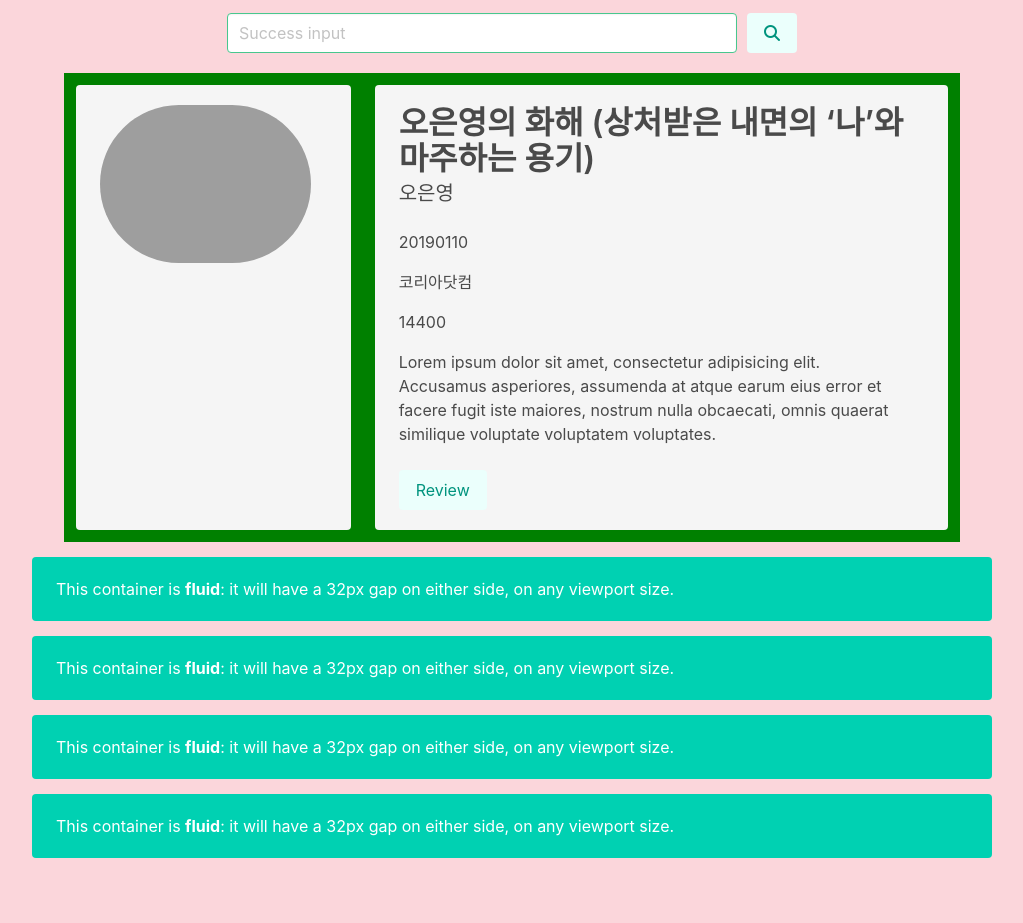
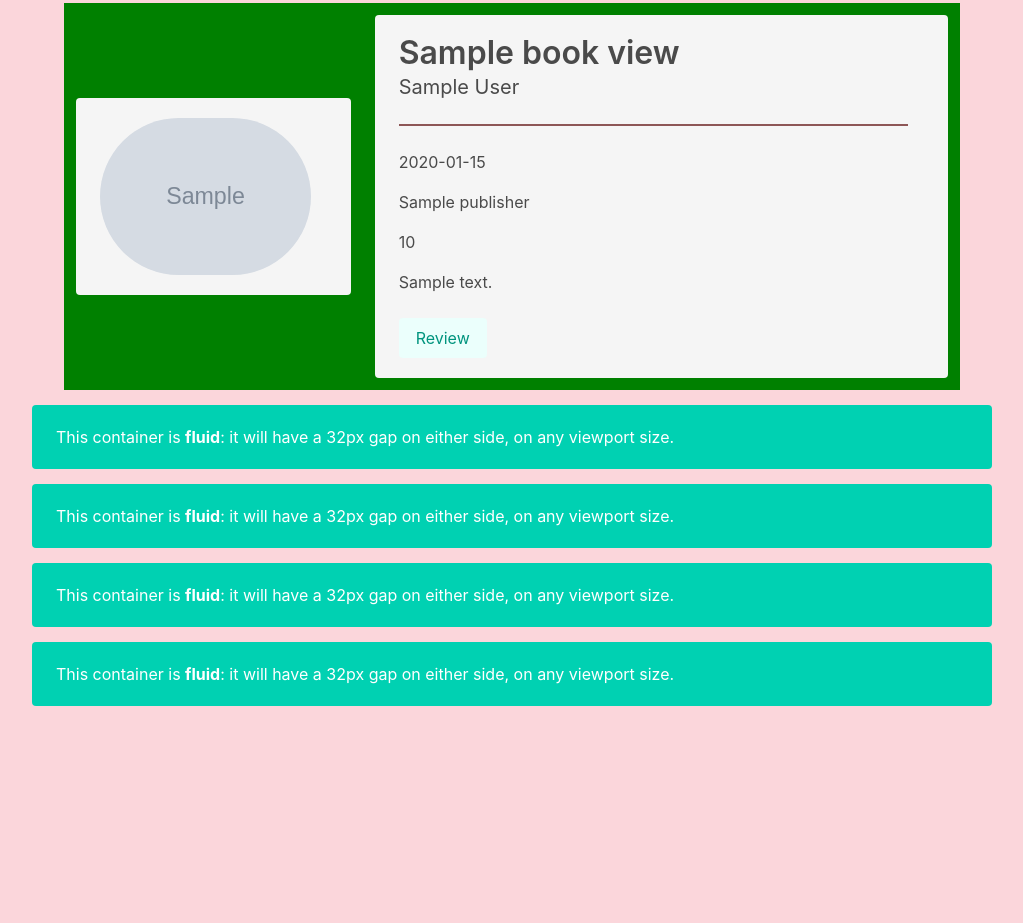
Before and after one commit to MoonJongHyeon1095/hanghae9th_W1_F_4, a Flask app: template app/templates/book.html in a window 1280 px wide. Shown: the part 202-1125 px from the top of the page, without its empty margins (128-1151 px from the left). After the commit the page ends 908 px from the top, so only its background shows below. Run offline with Flask 2, Linux system fonts and the light colour scheme; the template is opened without the code that fills it: most values are stand-ins (such as "Sample title", 1, 10 or a date in 2020); grey boxes marked "Sample" are stand-in pictures; some libraries are stand-ins or nearby versions; grey boxes are pictures that could not be loaded.

Commit message:
메인 페이지/ 상세 페이지 조회

```diff
--- a/app/__init__.py
+++ b/app/__init__.py
@@ -12,7 +12,8 @@ def router(flask_app: Flask):
 def create_app():
     app = Flask(__name__)
     app.config.update(
-        SECRET_KEY="hanghaeF4"
+        SECRET_KEY="hanghaeF4",
+        DEBUG=True
     )
     router(app)
 
--- a/app/static/css/book.css
+++ b/app/static/css/book.css
@@ -22,6 +22,10 @@
         background-repeat: no-repeat;
 
         cursor: pointer;
+    }
+    .tile{
+        align-items: center;
+
     }
 
     .tile.is-ancestor {
@@ -55,3 +59,10 @@
     .container.is-max-desktop {
         margin-bottom: 15px;
     }
+
+
+
+    hr{
+        min-width: 90%;
+        border: 1px solid #8d5656;
+    }
--- a/app/static/js/book.js
+++ b/app/static/js/book.js
@@ -0,0 +1,62 @@
+
+
+
+$(document).ready(function () {
+
+    // bookSearch_list
+
+})
+
+
+function bookSearch_list() {
+    $(".tile.is-ancestor").empty()
+    $.ajax({
+        type: "GET",
+        url: "/book/list/",
+        data: {},
+        success: function (response) {
+            console.log(response)
+            let booklist = response["books"]
+            for (let i = 0; i < booklist.length; i++) {
+                let author = booklist[i]["author"]
+                let image = booklist[i]["image"]
+                let title = booklist[i]["title"]
+                let pubdate = booklist[i]["pubdate"]
+                let publisher = booklist[i]["publisher"]
+                let discount = booklist[i]["discount"]
+                let description = booklist[i]["description"]
+
+                let temp_html = `<div class="tile is-4">
+                                            <div class="tile is-parent">
+                                                <article class="tile is-child notification">
+                                                    <figure class="image">
+                                                        <img class="is-rounded"
+                                                             src="${image}">
+                                                    </figure>
+                                                </article>
+                                            </div>
+                                        </div>
+
+                                        <div class="tile is-parent">
+                                            <article class="tile is-child notification ">
+                                                <div class="book_content">
+                                                    <p class="title">${title}</p>
+                                                    <p class="subtitle">${author}</p>
+                                                    <hr>
+                                                    <div class="content">
+                                                        <p>${pubdate}</p>
+                                                        <p>${publisher}</p>
+                                                        <p>${discount}</p>
+                                                        <p>${description}</p>
+                                                    </div>
+                                                    <div class="buttons">
+                                                        <button class="button is-primary is-light">Review</button>
+                                                    </div>
+                                                </div>
+                                            </article>
+                                        </div>`
+                $(".tile.is-ancestor").append(temp_html)
+            }
+        }
+    })
+}
--- a/app/templates/base.html
+++ b/app/templates/base.html
@@ -25,6 +25,7 @@
     <!-- mypage.css -->
     <link rel="stylesheet" href="{{ url_for('static', filename='css/mypage.css') }}" />
     <link rel="stylesheet" href="{{ url_for('static', filename='css/base.css') }}" />
+    <link rel="stylesheet" href="{{ url_for('static', filename='css/index.css') }}" />
 
     <!-- title -->
     <title> {% block title %} {% endblock %} </title>
@@ -43,7 +44,9 @@
         </ul>
     </nav>
     <div class="page">{% block content %} {% endblock %}</div>
-    <section id="section-post" class="section"></section>
+
     <script src="{{ url_for('static', filename='js/mypage.js') }}"></script>
+    <script src="{{ url_for('static', filename='js/book.js') }}"></script>
+    <script src="{{ url_for('static', filename='js/index.js') }}"></script>
   </body>
 </html>
--- a/app/templates/book.html
+++ b/app/templates/book.html
@@ -17,66 +17,6 @@
 
     <title>detail_book</title>
 
-    <script>
-
-
-        $(document).ready(function () {
-
-        });
-
-        function bookReview_list() {
-            $(".tile.is-ancestor").empty()
-            $.ajax({
-                type: "GET",
-                url: "/book/list",
-                data: {},
-                success: function (response) {
-
-                    let booklist = response["books"]
-                    for(let i=0; i<booklist.length;i++){
-                        let author = booklist[i]["author"]
-                        let image = booklist[i]["image"]
-                        let title = booklist[i]["title"]
-                        let pubdate = booklist[i]["pubdate"]
-                        let publisher = booklist[i]["publisher"]
-                        let discount = booklist[i]["discount"]
-                        let description = booklist[i]["description"]
-
-                        let temp_html = `<div class="tile is-4">
-                                            <div class="tile is-parent">
-                                                <article class="tile is-child notification">
-                                                    <figure class="image">
-                                                        <img class="is-rounded"
-                                                             src="${image}">
-                                                    </figure>
-                                                </article>
-                                            </div>
-                                        </div>
-                                        <!--책정보-->
-                                        <div class="tile is-parent">
-                                            <article class="tile is-child notification ">
-                                                <div class="book_content">
-                                                    <p class="title">${title}</p>
-                                                    <p class="subtitle">${author}</p>
-                                                    <div class="content">
-                                                        <p>${pubdate}</p>
-                                                        <p>${publisher}</p>
-                                                        <p>${discount}</p>
-                                                        <p>${description}</p>
-                                                    </div>
-                                                    <div class="buttons">
-                                                        <button class="button is-primary is-light">Review</button>
-                                                    </div>
-                                                </div>
-                                            </article>
-                                        </div>`
-                        $(".tile.is-ancestor").append(temp_html)
-                    }
-                }
-            })
-        }
-
-    </script>
 
 </head>
 
@@ -88,10 +28,10 @@
     </div>
 
     <!--검색바-->
-    <div class="search_ba">
-        <input class="input is-success" type="text" placeholder="Success input">
-        <button onclick="bookReview_list()" class="button is-primary is-light"><i class="fa fa-search"></i></button>
-    </div>
+{#    <div class="search_ba">#}
+{#        <input class="input is-success" type="text" placeholder="Success input">#}
+{#        <button onclick="bookSearch_list()" class="button is-primary is-light"><i class="fa fa-search"></i></button>#}
+{#    </div>#}
 
     <div class="tile is-ancestor">
         <!--이미지-->
@@ -100,7 +40,7 @@
                 <article class="tile is-child notification">
                     <figure class="image">
                         <img class="is-rounded"
-                             src="https://file.mk.co.kr/meet/neds/2021/04/image_readtop_2021_330747_16177500644599916.jpg">
+                             src="{{ bookView.image }}">
                     </figure>
                 </article>
             </div>
@@ -111,15 +51,14 @@
         <div class="tile is-parent">
             <article class="tile is-child notification ">
                 <div class="book_content">
-                    <p class="title">오은영의 화해 (상처받은 내면의 ‘나’와 마주하는 용기)</p>
-                    <p class="subtitle">오은영</p>
+                    <p class="title">{{ bookView.title }}</p>
+                    <p class="subtitle">{{ bookView.author }}</p>
+                    <hr/>
                     <div class="content">
-                        <p>20190110</p>
-                        <p>코리아닷컴</p>
-                        <p>14400</p>
-                        <p>Lorem ipsum dolor sit amet, consectetur adipisicing elit. Accusamus asperiores, assumenda at
-                            atque earum eius error et facere fugit iste maiores, nostrum nulla obcaecati, omnis quaerat
-                            similique voluptate voluptatem voluptates.</p>
+                        <p>{{ bookView.pubdate }}</p>
+                        <p>{{ bookView.publisher }}</p>
+                        <p>{{ bookView.discount }}</p>
+                        <p>{{ bookView.description }}</p>
                     </div>
                     <div class="buttons">
                         <button class="button is-primary is-light">Review</button>
--- a/app/templates/index.html
+++ b/app/templates/index.html
@@ -4,6 +4,10 @@
 
 {% block content %}
 
-<h1>HIHIHIHI</h1>
+
+    <section class="wrap">
+        <div class="tile is-ancestor" id="list_review"><div>
+    </section>
+
 
 {% endblock %}
```
Also changed, not shown: app/api/book.py (+8 -7 lines), app/api/index.py (+4 -3 lines), app/static/css/index.css (added, +48 -0 lines), app/static/js/index.js (added, +34 -0 lines).
